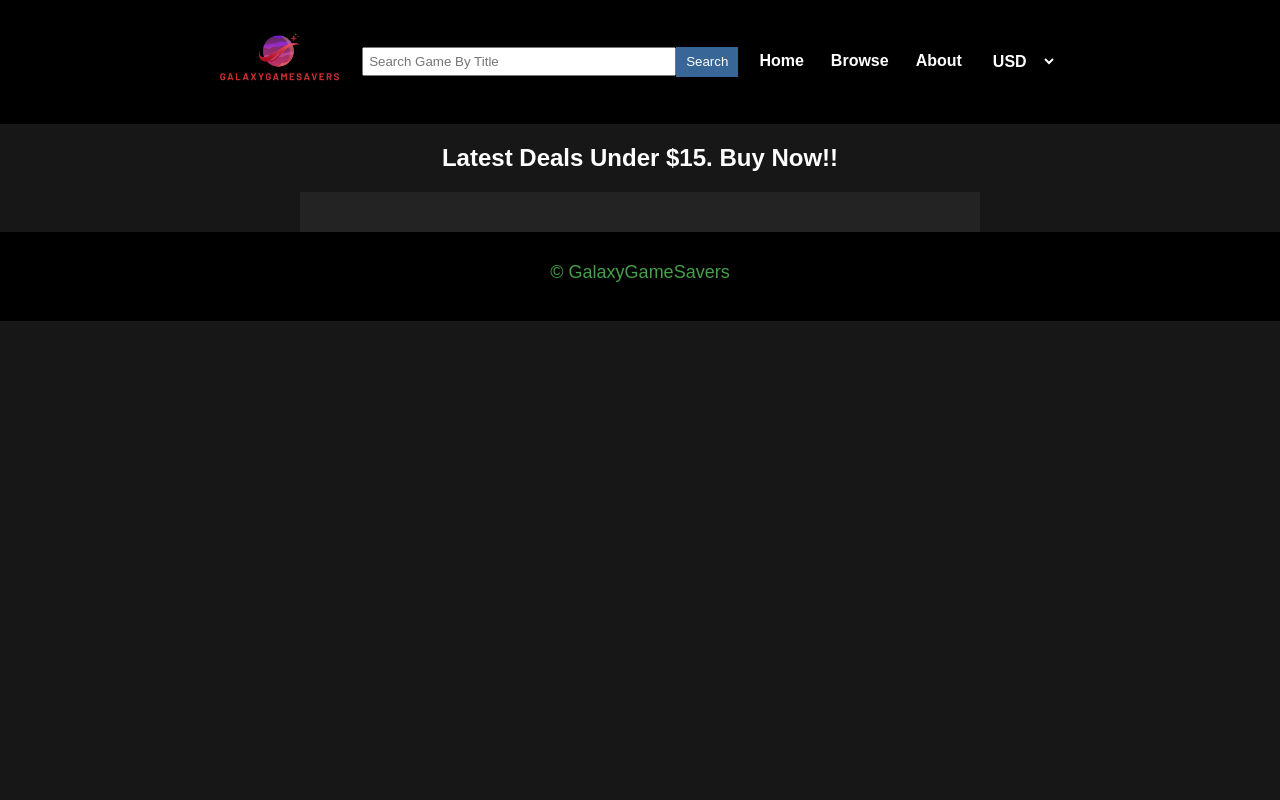
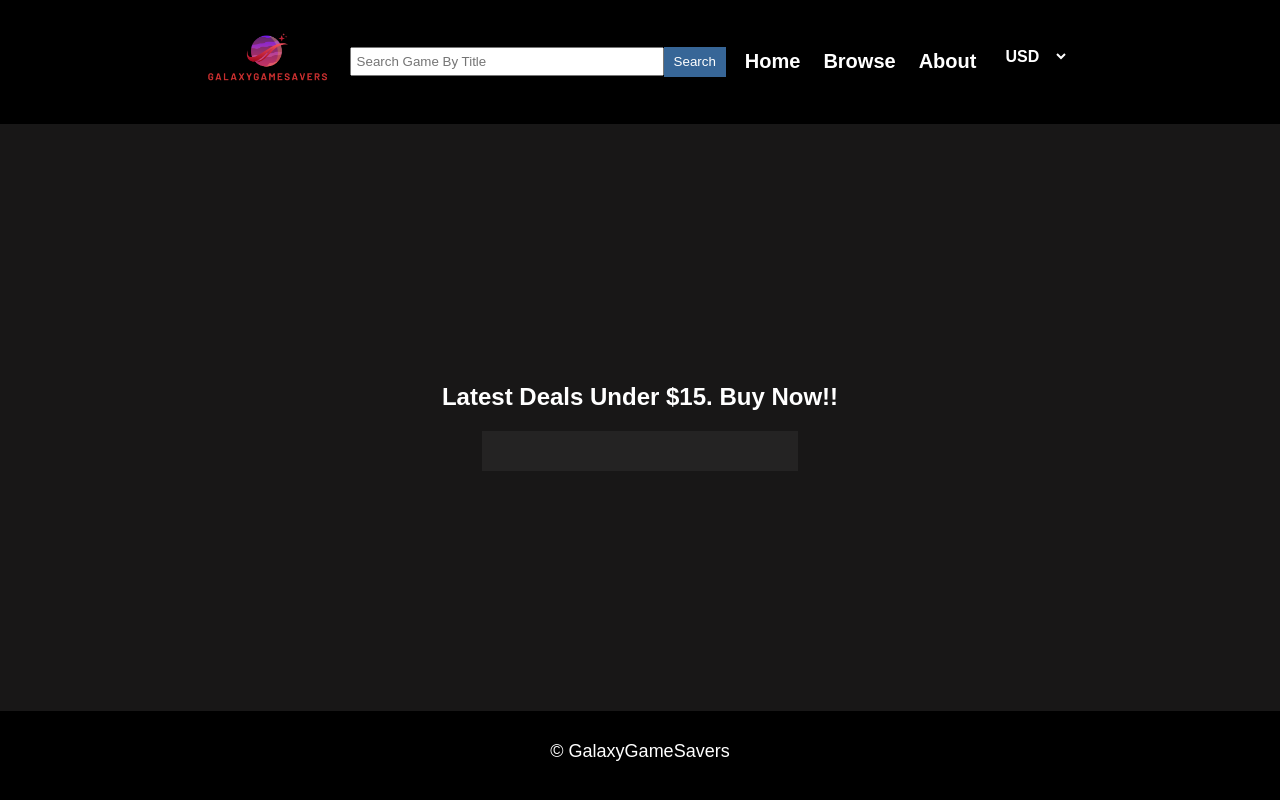
Before and after one commit to anavchug/gpc-app, a website: page public/appTemplate.html in a window 1280 px wide. Drawn offline with nearby package versions, Linux system fonts and the light colour scheme; no server answers.

Commit message:
About Page Styles

```diff
--- a/public/css/styles.css
+++ b/public/css/styles.css
@@ -7,7 +7,12 @@ body {
   background-color: #181717; /* Change the background color to black */
   margin: 0; /* Reset margin to zero */
   padding: 0; /* Reset padding to zero */
+  display: flex;
+  flex-direction: column;
+  min-height: 100vh; /* Ensures the body takes up at least the full height of the viewport */
 }
+
+
 
 .header {
   background-color: #000000; /* Background color of the header */
@@ -74,7 +79,8 @@ body {
 
 .nav-item a {
   display: block;
-  padding: 5px 10px; /* Change padding to match the search button */
+  padding: 8px 8px; /* Adjust padding if necessary */
+  font-size: 20px; /* Increase font size */
   background-color: #000000;
   color: #fff;
   text-decoration: none;
@@ -117,7 +123,6 @@ body {
 button.btn.btn-primary {
   height: 30px;
 }
-
 
 
 /* Site title styles */
@@ -378,15 +383,18 @@ text-align: center;
 p {
   font-size: 18px;
   margin-top: 10px;
-  color:#45a049;
+  color:#ffffff;
 
 }
 
 #demo, #demo2 {
   font-weight: bold;
   color: #4CAF50;
+
 }
 /* Code for the footer */
+
+/* Footer styles */
 .footer {
   position: relative;
   left: 0;
@@ -428,7 +436,6 @@ p {
   text-decoration: none;
   color: #fff;
 }
-
 
 .space-header {
   width: 100%; /* Adjust image width as needed */
@@ -478,4 +485,3 @@ a:focus {
 a:hover {
   cursor: pointer;
 }
-}
```
